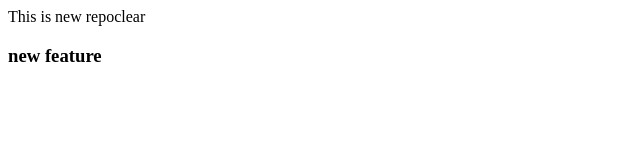
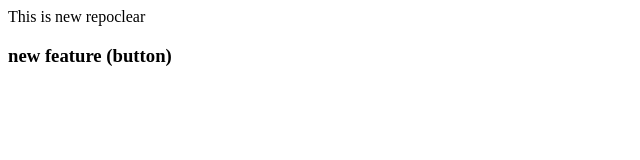
Before and after one commit to jazz-3031/localrepo1, a plain HTML site: page index.html in a window 1280 px wide. Shown: the full height of the page, 0-640 px from the left. Drawn offline with Linux system fonts and the light colour scheme.

```diff
--- a/index.html
+++ b/index.html
@@ -1,2 +1,2 @@
 <p>This is new repoclear</p>
-<H3>new feature</H3>
+<H3>new feature (button)</H3>
```
